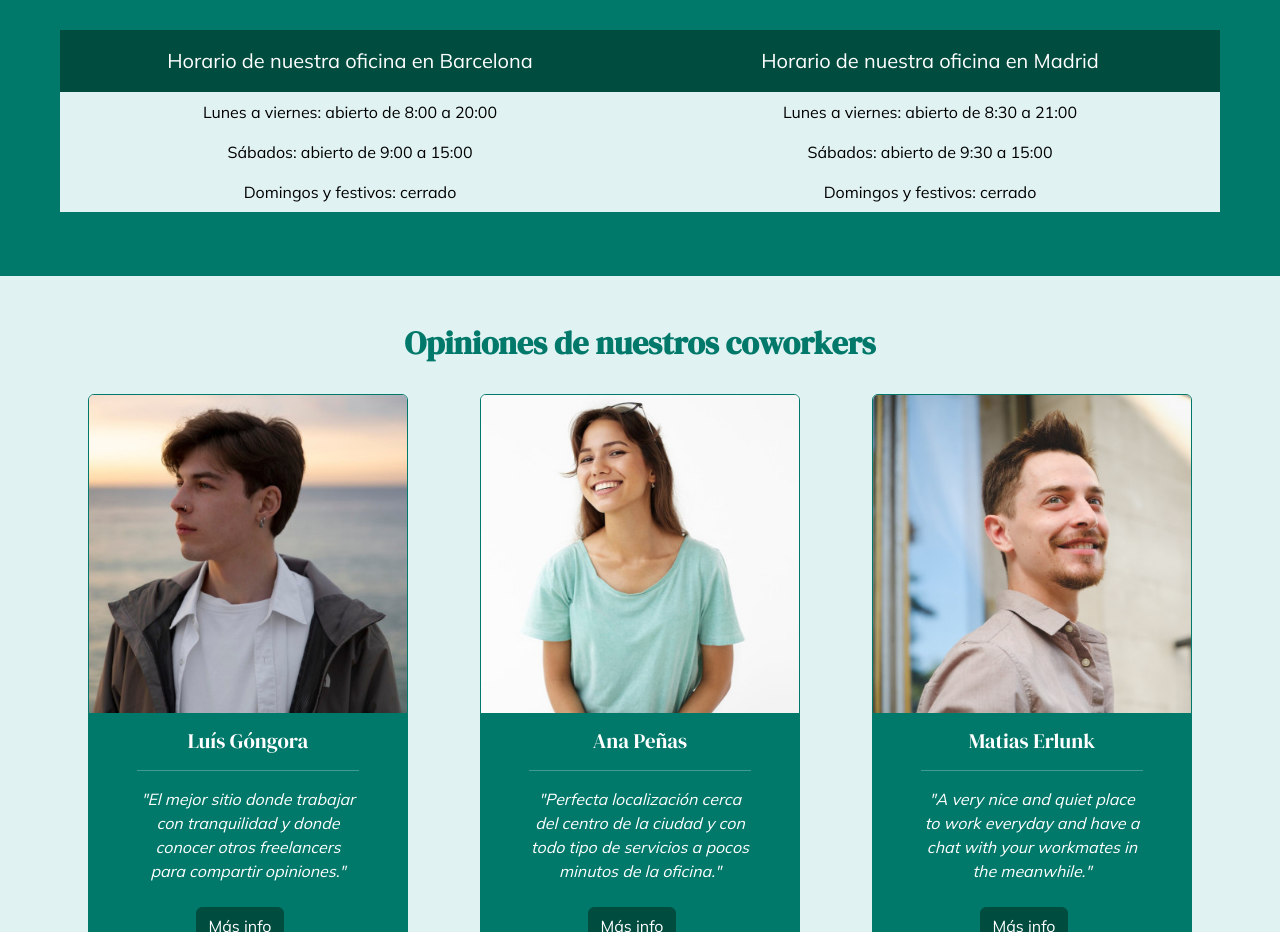
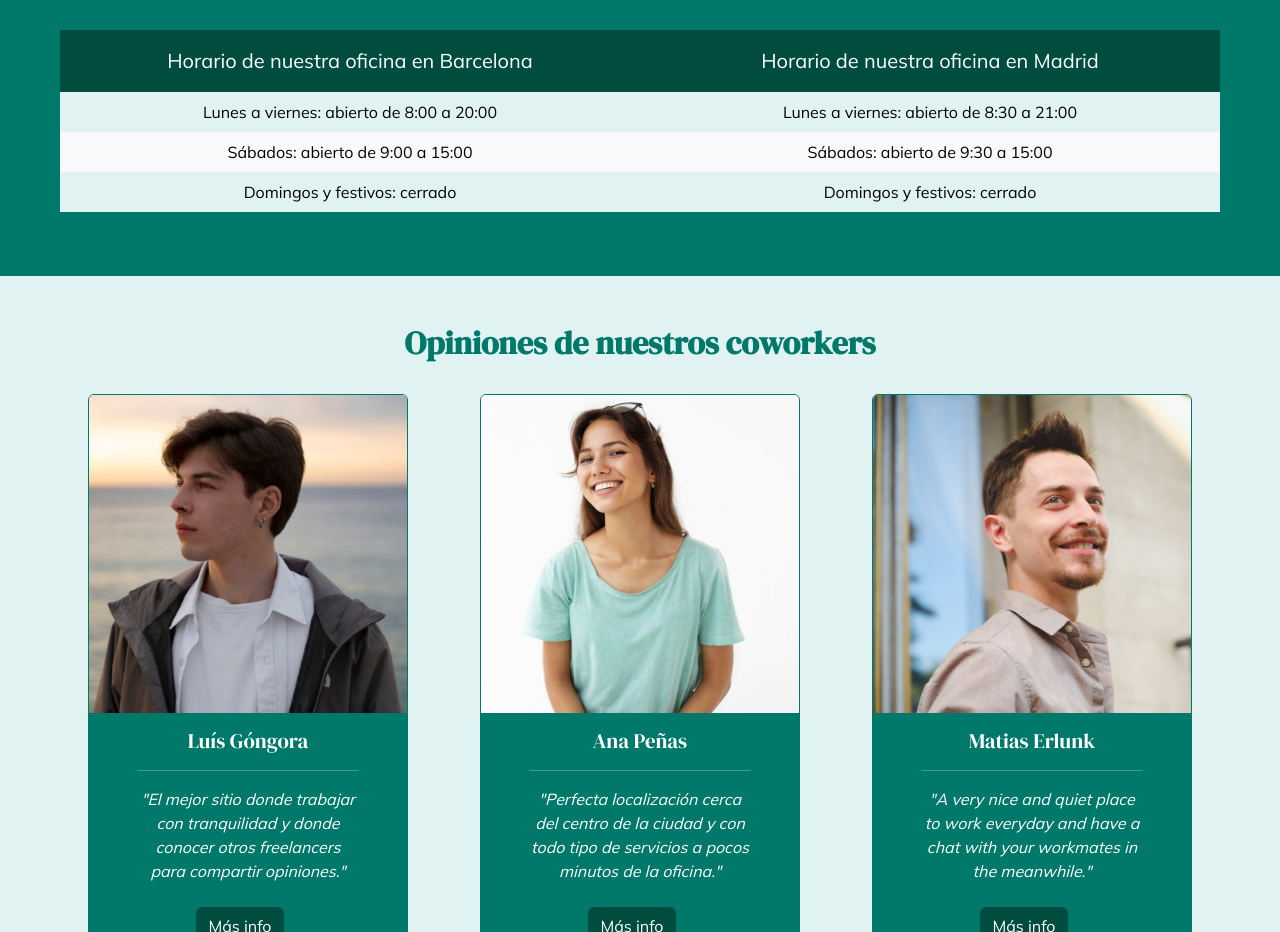
Before and after one commit to chemasb24/coworking-land2, a website: page index.html in a window 1280 px wide. Shown: the part 2420-3352 px from the top of the page. Drawn offline with nearby package versions, Linux system fonts and the light colour scheme.

```diff
--- a/index.html
+++ b/index.html
@@ -204,7 +204,7 @@
                         <ul class="list-group rounded-0">
                             <li class="list-group-item list-group-item-action active text-bg-cldark fs-5 py-3 border-0">Horario de nuestra oficina en Barcelona</li>
                             <li class="list-group-item list-group-item-action text-bg-cllight py-2 border-0">Lunes a viernes: abierto de 8:00 a 20:00</li>
-                            <li class="list-group-item list-group-item-action text-bg-cllight py-2 border-0">Sábados: abierto de 9:00 a 15:00</li>
+                            <li class="list-group-item list-group-item-action text-bg-light py-2 border-0">Sábados: abierto de 9:00 a 15:00</li>
                             <li class="list-group-item list-group-item-action text-bg-cllight py-2 border-0">Domingos y festivos: cerrado</li>
                         </ul>
                     </div>
@@ -212,7 +212,7 @@
                         <ul class="list-group rounded-0">
                             <li class="list-group-item list-group-item-action active text-bg-cldark fs-5 py-3 border-0">Horario de nuestra oficina en Madrid</li>
                             <li class="list-group-item list-group-item-action text-bg-cllight py-2 border-0">Lunes a viernes: abierto de 8:30 a 21:00</li>
-                            <li class="list-group-item list-group-item-action text-bg-cllight py-2 border-0">Sábados: abierto de 9:30 a 15:00</li>
+                            <li class="list-group-item list-group-item-action text-bg-light py-2 border-0">Sábados: abierto de 9:30 a 15:00</li>
                             <li class="list-group-item list-group-item-action text-bg-cllight py-2 border-0">Domingos y festivos: cerrado</li>
                         </ul>
                     </div>
```
